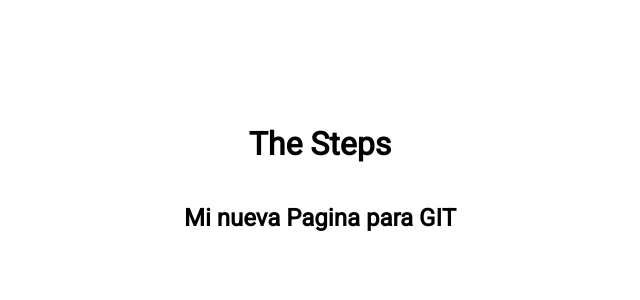
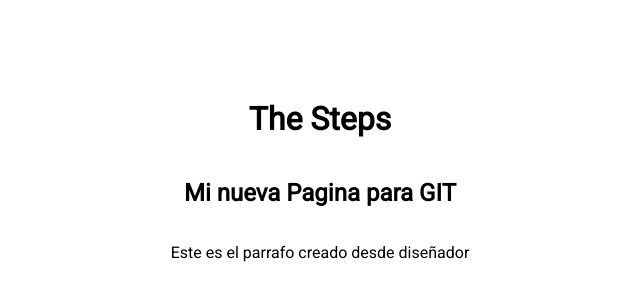
Before and after one commit to egarcia75/02_the_steps, a plain HTML site: page index.html in a window 1280 px wide. Shown: the part 222-522 px from the top of the page, without its empty margins (320-960 px from the left). Drawn offline with Linux system fonts and the light colour scheme.

Commit message:
Creando parrafo2 desde diseñador

```diff
--- a/index.html
+++ b/index.html
@@ -13,6 +13,10 @@
     <h2>Mi nueva Pagina para GIT</h2>
 
 
+
+
+    <p>Este es el parrafo creado desde diseñador</p>
+
 <script src="/js/script.js"></script>
 </body>
 </html>
```
